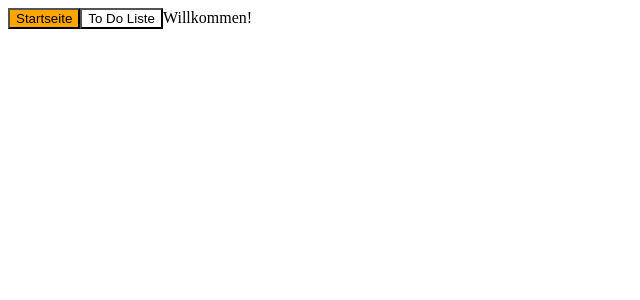
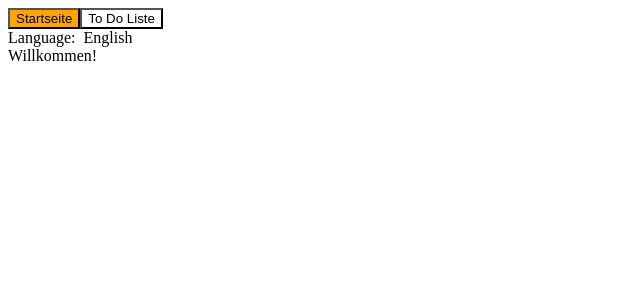
Before and after one commit to AlexDerAndros/MEINpORTFOLIO, a React (Vite) app in the folder MeinPortFolio/: page / in a window 1280 px wide. Shown: the top 300 px of the page, without its empty margins (0-640 px from the left). Built offline with nearby package versions, Linux system fonts and the light colour scheme.

Commit message:
Context API Tag 5

```diff
--- a/MeinPortFolio/src/App.jsx
+++ b/MeinPortFolio/src/App.jsx
@@ -1,13 +1,32 @@
 /*Imports */
-import { useEffect, useState} from "react"
+import { useEffect, useState, createContext, useContext} from "react"
 import "./App.css";
 import { Link, Route, Routes, useLocation} from "react-router-dom";
+
+/*Contexts */
+const LanguageContext = createContext();
 
 /*Code */
 
 export default function App() {
   const[value, setValue] = useState('');
   const location = useLocation();
+  const[language, setLanguage] = useState('Deutsch');
+  const[isGerman, setIsGerman] = useState(true);
+
+  const pressIsGerman = () => {
+    setIsGerman(!isGerman);
+    localStorage.setItem("isGerman", isGerman.toString())
+  }
+
+  useEffect(() => {
+    if(localStorage.getItem('isGerman') === "true") {
+      setLanguage('Deutsch')
+    }
+    else {
+      setLanguage('English');
+    }
+  },[isGerman]);
 
   return (
     <>
@@ -21,12 +40,23 @@ export default function App() {
           To Do Liste
         </button>
       </Link>
-
-
+     <div onClick={pressIsGerman}>
+      {language == "Deutsch" ? (
+        <span>
+          Sprache:
+        </span>
+      ):(
+       <span>
+         Language:
+       </span>
+      )}&nbsp; {language}
+     </div>
+    <LanguageContext.Provider value={{language }}>
      <Routes>
        <Route path="/" element={<Startseite/>}/>
        <Route path="/ToDoListe" element={<ToDoListe value={value} setValue={setValue}/>}/>
-     </Routes>
+      </Routes>
+     </LanguageContext.Provider>
     </>
   );
 }
@@ -41,6 +71,7 @@ function Startseite() {
 
 
 function ToDoListe({value, setValue}) {
+  const {language} = useContext(LanguageContext);
   const[todos, setToDos] = useState([]);
   const AddToDo = () => {
     if(value.trim() != '') {
@@ -57,8 +88,17 @@ function ToDoListe({value, setValue}) {
   return (
    <>
     <input type="text" onChange={(e) => setValue(e.target.value)}/>
-    <button onClick={AddToDo}> Hinzufügen </button>
-    {value}
+    <button onClick={AddToDo}>
+      {language == "Deutsch" ? (
+        <span>
+          Hinzufügen
+        </span>
+      ):(
+       <span>
+         Add
+       </span>
+      )}
+    </button>
     <ul>
       {todos.map((todo, index) => (
       <li key={index}>
```
